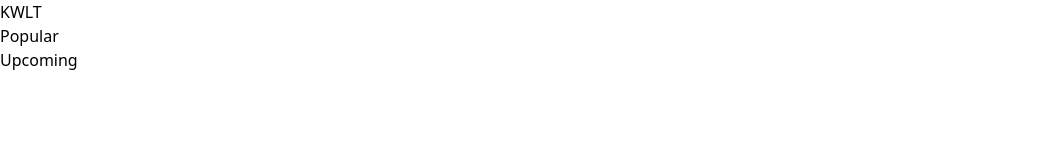
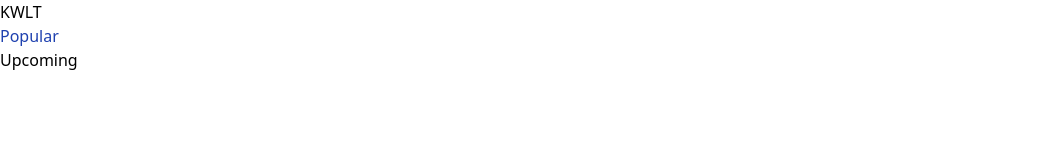
Before and after one commit to ShinThantHtun00/movie_app, a React (Create React App) app: page / in a window 1280 px wide. Shown: the top 160 px of the page, without its empty margins (0-1062 px from the left). Built offline with nearby package versions, Linux system fonts and the light colour scheme.

Commit message:
Add some stuff

```diff
--- a/src/components/Nav.jsx
+++ b/src/components/Nav.jsx
@@ -5,7 +5,7 @@ function Nav() {
     <nav>
       <h1>KWLT</h1>
       <div>
-        <p>Popular</p>
+        <p className="text-blue-800">Popular</p>
         <p>Upcoming</p>
         <form action="">
           <input type="text" />
```
